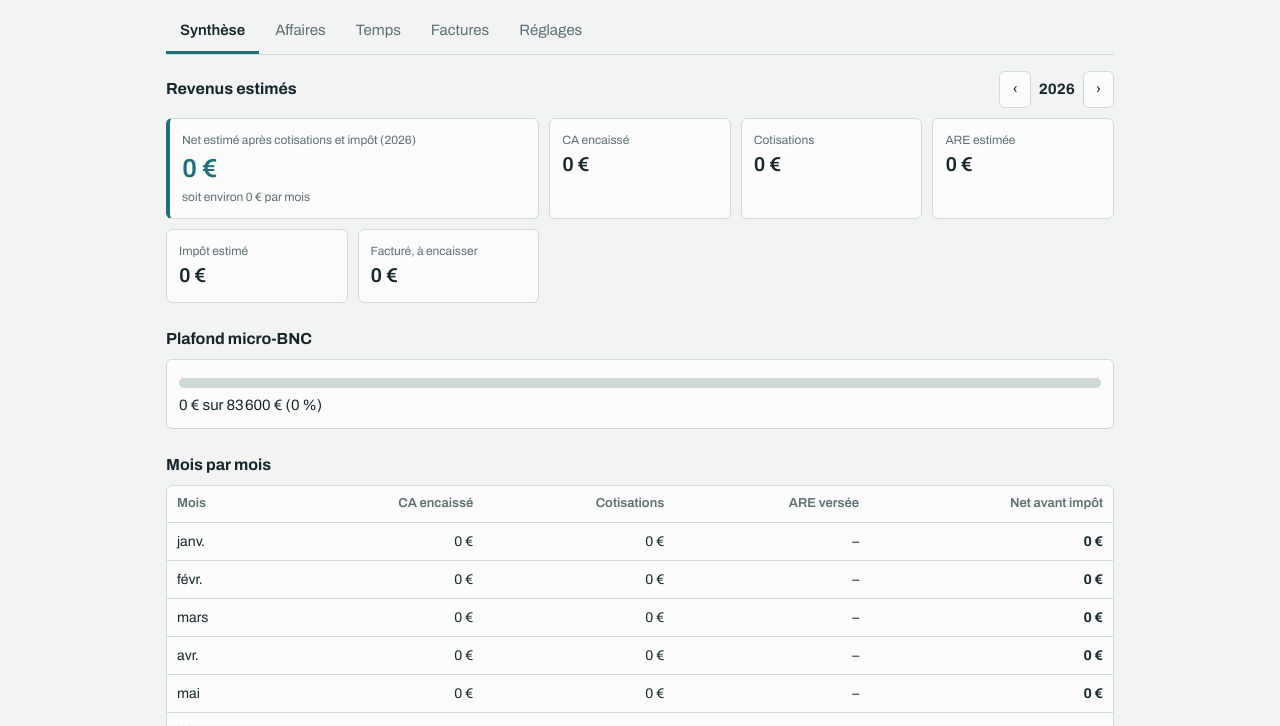
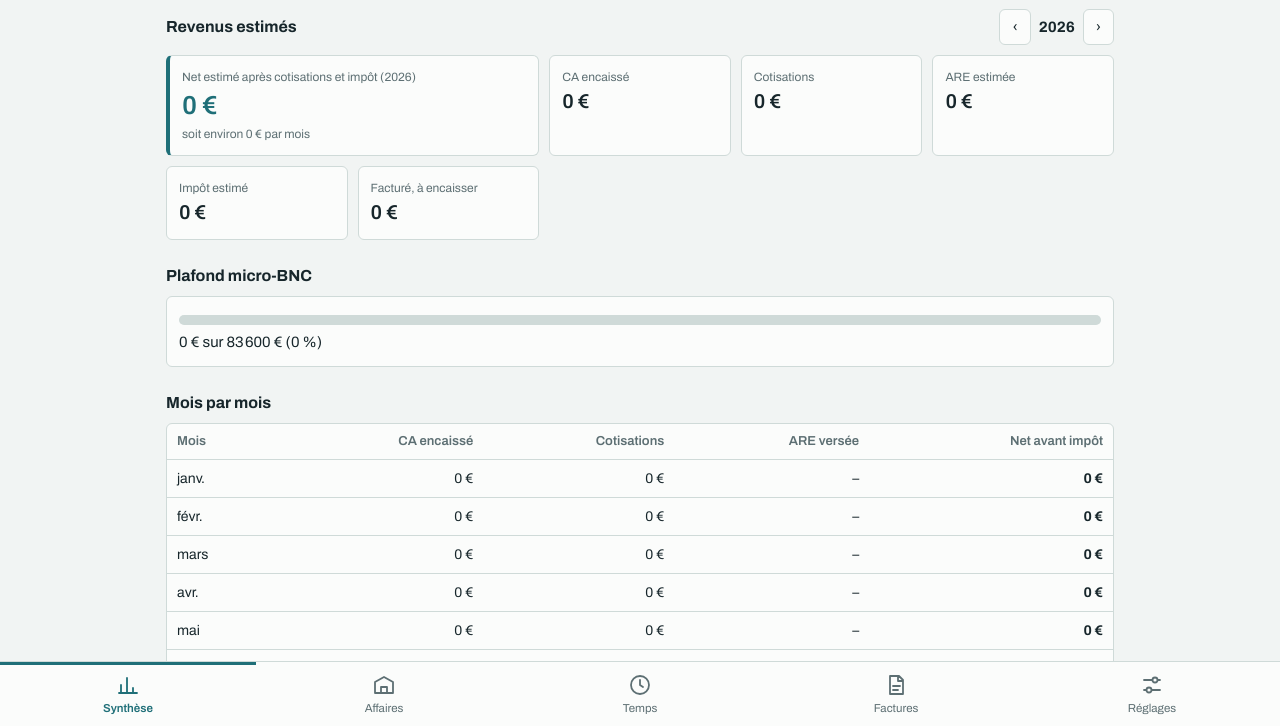
Before and after one commit to Mathildecapelle31/Appli-compta, a plain HTML site: page index.html in a window 1280 px wide. Shown: the part 74-800 px from the top of the page. Drawn offline with Linux system fonts and the light colour scheme.

Commit message:
Add files via upload

```diff
--- a/index.html
+++ b/index.html
@@ -13,13 +13,14 @@ box-sizing:border-box;padding-top:env(safe-area-inset-top,0px);padding-bottom:en
 *{box-sizing:border-box}
 html{scroll-padding-top:env(safe-area-inset-top,0px)}
 body{margin:0;background:var(--bg);color:var(--ink);font:15px/1.5 'Archivo',system-ui,-apple-system,'Segoe UI',sans-serif;font-variant-numeric:tabular-nums}
-main{max-width:980px;margin:0 auto;padding:16px}
+main{max-width:980px;margin:0 auto;padding:16px 16px 96px}
 h1{font-size:22px;margin:0 0 2px;letter-spacing:-.01em}
 h2{font-size:16px;margin:24px 0 8px}
 p.s{color:var(--mut);margin:0 0 12px;font-size:13px}
-nav{display:flex;gap:2px;border-bottom:1px solid var(--line);margin:12px 0 16px;overflow-x:auto}
-nav button{background:none;border:0;border-bottom:3px solid transparent;padding:10px 14px;font:inherit;color:var(--mut);cursor:pointer;white-space:nowrap}
-nav button.on{color:var(--ink);border-color:var(--acc);font-weight:600}
+nav{position:fixed;left:0;right:0;bottom:0;z-index:20;display:flex;background:var(--card);border-top:1px solid var(--line);padding-bottom:env(safe-area-inset-bottom,0px)}
+nav button{flex:1;min-width:0;display:flex;flex-direction:column;align-items:center;gap:3px;background:none;border:0;border-top:3px solid transparent;padding:8px 2px 9px;font:inherit;font-size:11.5px;color:var(--mut);cursor:pointer}
+nav button svg{width:24px;height:24px;fill:none;stroke:currentColor;stroke-width:1.8;stroke-linecap:round;stroke-linejoin:round}
+nav button.on{color:var(--acc);border-top-color:var(--acc);font-weight:600}
 .yr{display:flex;align-items:center;gap:8px}
 .yr button,.btn{font:inherit;border:1px solid var(--line);background:var(--card);color:var(--ink);border-radius:6px;padding:6px 12px;cursor:pointer}
 .btn.p{background:var(--acc);border-color:var(--acc);color:#fff}
@@ -71,6 +72,8 @@ try{const r=localStorage.getItem(K);if(r){const o=JSON.parse(r);S={set:{...DEF,.
 const save=()=>{try{localStorage.setItem(K,JSON.stringify(S))}catch(e){}};
 let tab='syn',Y=new Date().getFullYear();
 const TABS=[['syn','Synthèse'],['aff','Affaires'],['tps','Temps'],['fac','Factures'],['set','Réglages']];
+const SV=p=>`<svg viewBox="0 0 24 24" aria-hidden="true">${p}</svg>`;
+const ICO={syn:SV('<path d="M5 20v-8M11 20V5M17 20v-5M3 20h18"/>'),aff:SV('<path d="M3 20V9l9-5 9 5v11zM9 20v-6h6v6"/>'),tps:SV('<circle cx="12" cy="12" r="9"/><path d="M12 7v5l3 2"/>'),fac:SV('<path d="M6 3h9l4 4v14H6zM14 3v5h5M9 13h7M9 17h5"/>'),set:SV('<path d="M4 7h8M18 7h2M4 17h2M12 17h8"/><circle cx="15" cy="7" r="2.5"/><circle cx="9" cy="17" r="2.5"/>')};
 const MOIS=['janv.','févr.','mars','avr.','mai','juin','juil.','août','sept.','oct.','nov.','déc.'];
 const uid=()=>Math.random().toString(36).slice(2,9);
 const today=()=>new Date().toISOString().slice(0,10);
@@ -110,7 +113,7 @@ function calc(y){
 }
 
 function view(){
-  document.getElementById('nav').innerHTML=TABS.map(([k,l])=>`<button class="${tab===k?'on':''}" data-a="tab" data-v="${k}">${l}</button>`).join('');
+  document.getElementById('nav').innerHTML=TABS.map(([k,l])=>`<button class="${tab===k?'on':''}" data-a="tab" data-v="${k}" aria-label="${l}">${ICO[k]}<span>${l}</span></button>`).join('');
   document.getElementById('v').innerHTML=({syn:vSyn,aff:vAff,tps:vTps,fac:vFac,set:vSet})[tab]();
 }
 const yrBar=()=>`<div class="yr"><button data-a="yr" data-v="-1" aria-label="Année précédente">‹</button><b>${Y}</b><button data-a="yr" data-v="1" aria-label="Année suivante">›</button></div>`;
--- a/sw.js
+++ b/sw.js
@@ -1,4 +1,4 @@
-const CACHE='gestion-archi-v1';
+const CACHE='gestion-archi-v2';
 const FILES=['./','index.html','manifest.webmanifest','icon-192.png','icon-512.png'];
 self.addEventListener('install',e=>{e.waitUntil(caches.open(CACHE).then(c=>c.addAll(FILES)).then(()=>self.skipWaiting()))});
 self.addEventListener('activate',e=>{e.waitUntil(caches.keys().then(k=>Promise.all(k.filter(n=>n!==CACHE).map(n=>caches.delete(n)))).then(()=>self.clients.claim()))});
```
